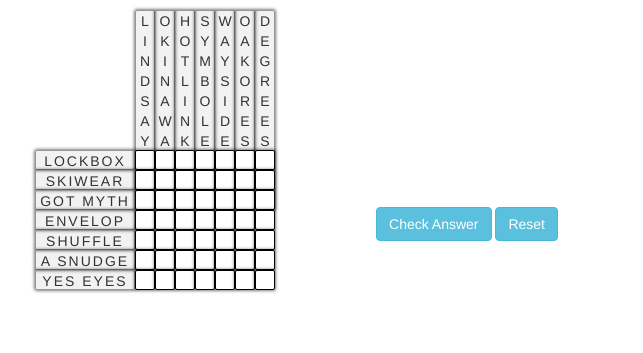
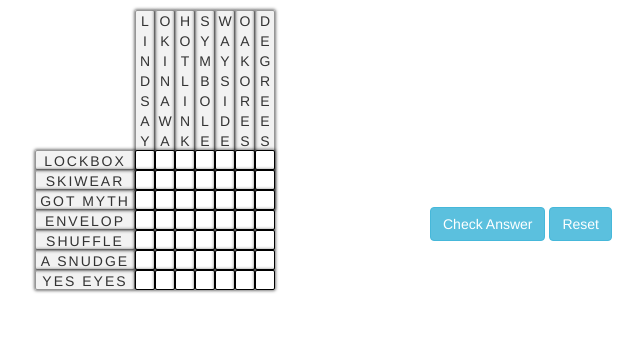
Before and after one commit to meowljane/wordpuzzle, a plain HTML site: page index.html in a window 1280 px wide. Shown: the whole page, without its empty margins (415-1058 px from the left). Drawn offline with nearby package versions, Linux system fonts and the light colour scheme.

Commit message:
Update style.css

```diff
--- a/style.css
+++ b/style.css
@@ -119,9 +119,9 @@ div.btn {
   position: absolute;
   top:200px;
   left: 65%;
-  margin-left: -100px;
-  width: 300px;
-  height: 150px;
+  margin-left: 0px;
+  width:1px;
+  height: 1px;
 }
 
 #result {
```
